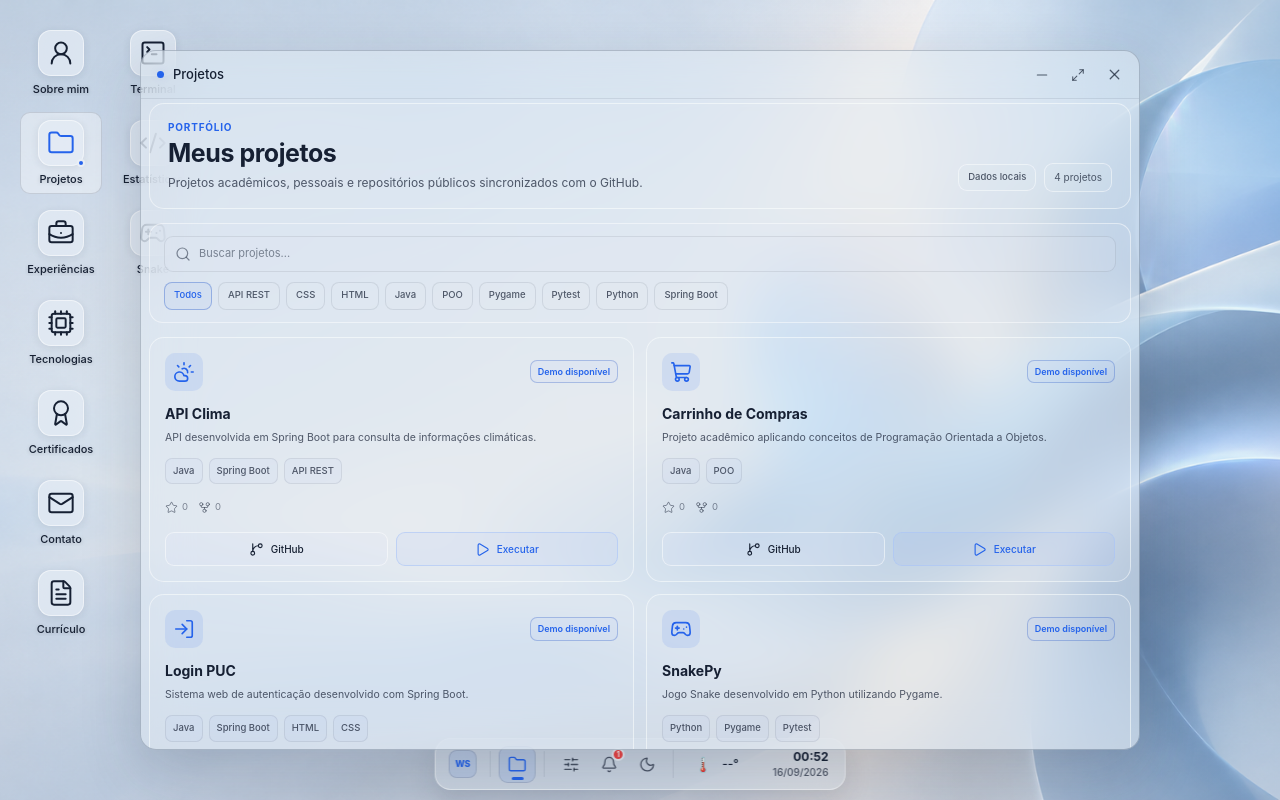
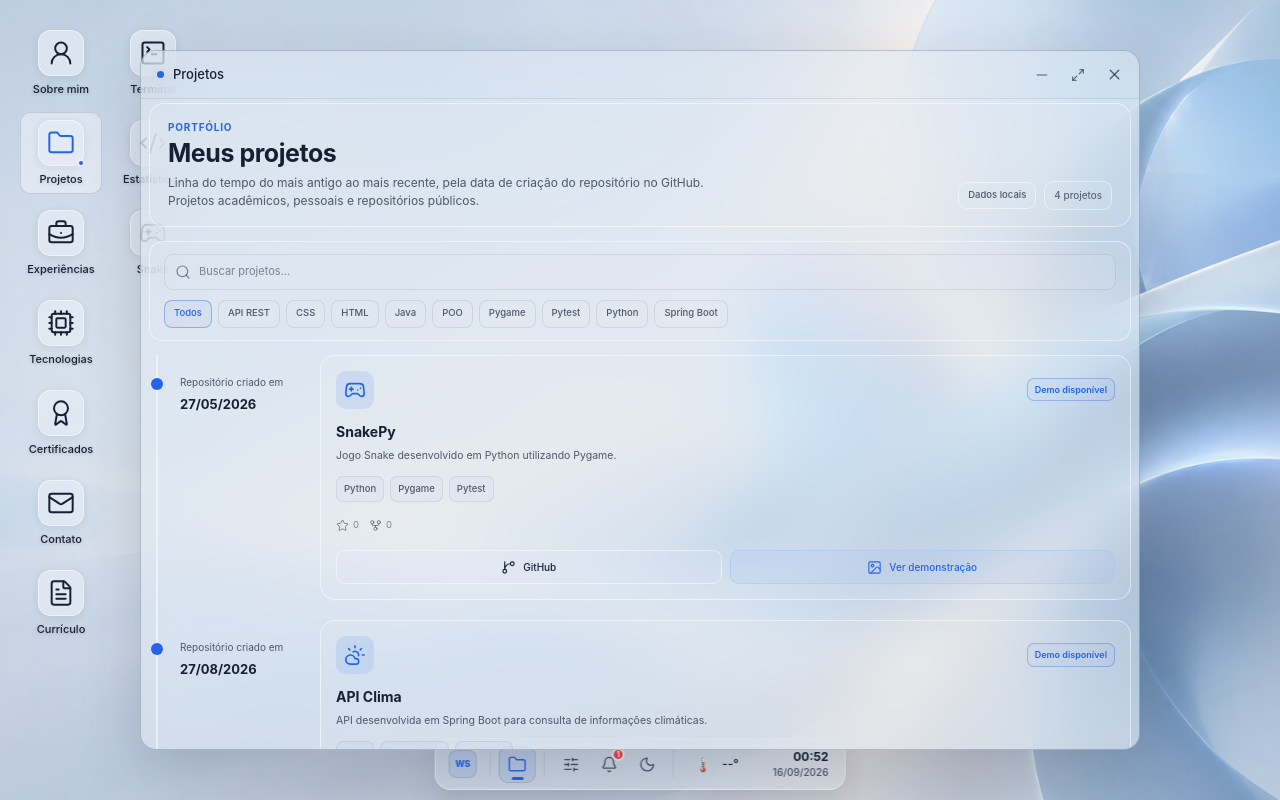
Before and after one commit to warlleyz/portfolio-warlley, a React (Vite) app: page / in a window 1280 px wide. Both pictures are taken after a click on the button "Projetos". Built offline with nearby package versions, Linux system fonts and the light colour scheme; no server answers.

Commit message:
feat: exibir projetos em linha do tempo cronologica

```diff
--- a/src/apps/Projects/Projects.css
+++ b/src/apps/Projects/Projects.css
@@ -1091,3 +1091,44 @@
             none;
     }
 }
+
+/* === LINHA DO TEMPO DOS PROJETOS === */
+.projects-timeline {
+    list-style: none;
+    margin: 0;
+    padding: 0;
+}
+.project-timeline-item {
+    position: relative;
+    display: grid;
+    grid-template-columns: 120px minmax(0, 1fr);
+    gap: 20px;
+    padding: 0 0 20px 22px;
+    margin-left: 7px;
+    border-left: 2px solid var(--glass-border);
+}
+.project-timeline-item::before {
+    content: '';
+    position: absolute;
+    left: -7px;
+    top: 23px;
+    width: 12px;
+    height: 12px;
+    border-radius: 50%;
+    background: var(--accent-primary);
+}
+.project-timeline-item:last-child { padding-bottom: 0; }
+.project-timeline-date {
+    display: flex;
+    flex-direction: column;
+    gap: 5px;
+    padding-top: 20px;
+    color: var(--text-secondary);
+    font-size: 10px;
+}
+.project-timeline-date time { color: var(--text-primary); font-size: 13px; font-weight: 650; }
+@media (max-width: 650px) {
+    .project-timeline-item { grid-template-columns: minmax(0, 1fr); gap: 10px; padding-left: 17px; }
+    .project-timeline-date { padding-top: 17px; }
+    .project-timeline-item > .project-card { width: 100%; }
+}
--- a/src/apps/Projects/Projects.jsx
+++ b/src/apps/Projects/Projects.jsx
@@ -26,6 +26,8 @@ import projectsData, {
 import {
   getGithubRepositories,
 } from '../../services/githubService'
+
+import { compareProjectsByCreation } from './projectTimeline'
 
 import './Projects.css'
 
@@ -271,6 +273,9 @@ function Projects({
                 repository?.homepage ??
                 null,
 
+              createdAt:
+                repository?.createdAt ?? project.createdAt ?? null,
+
               updatedAt:
                 repository?.updatedAt ??
                 null,
@@ -399,6 +404,8 @@ function Projects({
                   repository.topics ??
                   [],
 
+                createdAt: repository.createdAt,
+
                 updatedAt:
                   repository.updatedAt,
 
@@ -511,75 +518,21 @@ function Projects({
     )
 
 
-  /* === PROJETOS FILTRADOS === */
-  const filteredProjects =
-    useMemo(
-      () => {
-        const normalizedSearch =
-          normalizeText(
-            search,
-          )
-
-        return projects.filter(
-          (
-            project,
-          ) => {
-            const matchesFilter =
-              selectedFilter ===
-              'Todos' ||
-              project.language ===
-              selectedFilter ||
-              project.technologies
-                ?.includes(
-                  selectedFilter,
-                )
-
-            if (
-              !matchesFilter
-            ) {
-              return false
-            }
-
-            if (
-              !normalizedSearch
-            ) {
-              return true
-            }
-
-            const searchableContent =
-              [
-                project.title,
-                project.repository,
-                project.description,
-                project.language,
-
-                ...(
-                  project.technologies ??
-                  []
-                ),
-
-                ...(
-                  project.topics ??
-                  []
-                ),
-              ]
-                .filter(Boolean)
-                .join(' ')
-
-            return normalizeText(
-              searchableContent,
-            ).includes(
-              normalizedSearch,
-            )
-          },
-        )
-      },
-      [
-        projects,
-        search,
-        selectedFilter,
-      ],
-    )
+  /* === FILTROS E ORDEM CRONOLÓGICA === */
+  const filteredProjects = useMemo(() => {
+    const normalizedSearch = normalizeText(search)
+    return projects.filter((project) => {
+      const matchesFilter = selectedFilter === 'Todos' ||
+        project.language === selectedFilter ||
+        project.technologies?.includes(selectedFilter)
+      if (!matchesFilter) return false
+      const searchableContent = [
+        project.title, project.repository, project.description, project.language,
+        ...(project.technologies ?? []), ...(project.topics ?? []),
+      ].filter(Boolean).join(' ')
+      return !normalizedSearch || normalizeText(searchableContent).includes(normalizedSearch)
+    }).sort(compareProjectsByCreation)
+  }, [projects, search, selectedFilter])
 
 
   /* === ABRIR GITHUB === */
@@ -629,9 +582,8 @@ function Projects({
           </h1>
 
           <p>
-            Projetos acadêmicos, pessoais
-            e repositórios públicos sincronizados
-            com o GitHub.
+            Linha do tempo do mais antigo ao mais recente, pela data de criação
+            do repositório no GitHub. Projetos acadêmicos, pessoais e repositórios públicos.
           </p>
         </div>
 
@@ -781,7 +733,7 @@ function Projects({
       {
         filteredProjects.length > 0
           ? (
-            <div className="projects-grid">
+            <ol className="projects-timeline" aria-label="Linha do tempo dos projetos, do mais antigo ao mais recente">
               {filteredProjects.map(
                 (
                   project,
@@ -789,6 +741,8 @@ function Projects({
                   const Icon =
                     project.icon ??
                     FolderGit2
+
+                  const createdDate = formatDate(project.createdAt)
 
                   const updatedDate =
                     formatDate(
@@ -805,12 +759,13 @@ function Projects({
                     projectAction.icon
 
                   return (
-                    <article
-                      key={
-                        project.id
-                      }
-                      className="project-card"
-                    >
+                    <li className="project-timeline-item" key={project.id}>
+                      <div className="project-timeline-date">
+                        {createdDate ? (
+                          <><span>Repositório criado em</span><time dateTime={project.createdAt}>{createdDate}</time></>
+                        ) : <span>Data não informada</span>}
+                      </div>
+                      <article className="project-card">
 
                       {/* === TOPO === */}
                       <div className="project-card-top">
@@ -974,11 +929,12 @@ function Projects({
                           }
                         </button>
                       </div>
-                    </article>
+                      </article>
+                    </li>
                   )
                 },
               )}
-            </div>
+            </ol>
           )
           : (
             <div className="projects-empty">
--- /dev/null
+++ b/src/apps/Projects/projectTimeline.js
@@ -0,0 +1,12 @@
+// Datas ausentes ou inválidas ficam no fim, sem substituir criação por atualização.
+export function compareProjectsByCreation(first, second) {
+    const timestamp = (value) => {
+        const parsed = value ? Date.parse(value) : NaN
+        return Number.isFinite(parsed) ? parsed : Infinity
+    }
+    const firstDate = timestamp(first.createdAt)
+    const secondDate = timestamp(second.createdAt)
+    return firstDate === secondDate
+        ? String(first.title ?? '').localeCompare(String(second.title ?? ''), 'pt-BR')
+        : firstDate - secondDate
+}
--- a/src/data/projectsData.js
+++ b/src/data/projectsData.js
@@ -14,6 +14,8 @@ const projectsData = [
     {
         repository: 'API-Clima',
         id: 'api-clima',
+        // Data pública de criação do repositório; fallback para indisponibilidade da API.
+        createdAt: '2026-08-27T20:40:52Z',
         title: 'API Clima',
 
         description:
@@ -51,6 +53,8 @@ const projectsData = [
     {
         repository: 'Carrinho-Compras-POO',
         id: 'carrinho-compras',
+        // Data pública de criação do repositório; fallback para indisponibilidade da API.
+        createdAt: '2026-09-08T21:17:02Z',
         title: 'Carrinho de Compras',
 
         description:
@@ -75,6 +79,8 @@ const projectsData = [
     {
         repository: 'Login-PUC',
         id: 'login-puc',
+        // Data pública de criação do repositório; fallback para indisponibilidade da API.
+        createdAt: '2026-09-10T20:57:16Z',
         title: 'Login PUC',
 
         description:
@@ -101,6 +107,8 @@ const projectsData = [
     {
         repository: 'SnakePy',
         id: 'snakepy',
+        // Data pública de criação do repositório; fallback para indisponibilidade da API.
+        createdAt: '2026-05-27T19:43:49Z',
         title: 'SnakePy',
 
         description:
```
Also changed, not shown: 2 other files (tests, documents, lock files or other folders).
